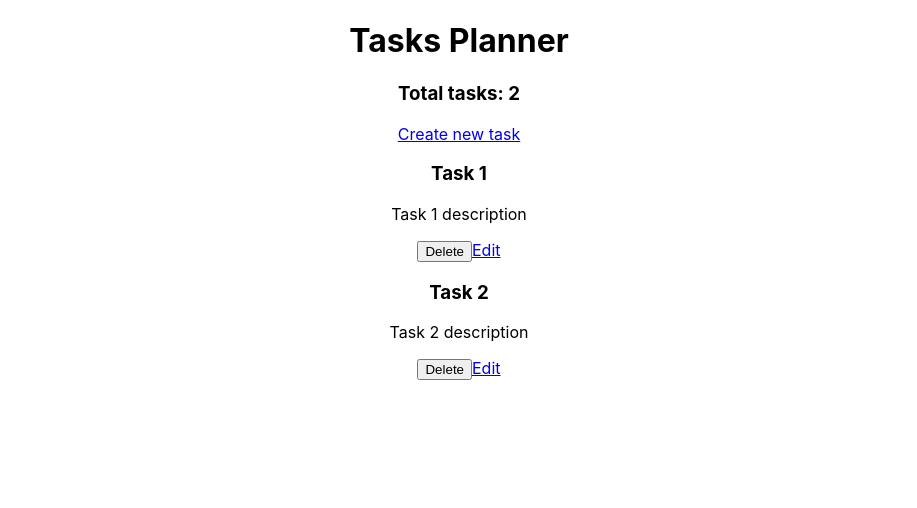
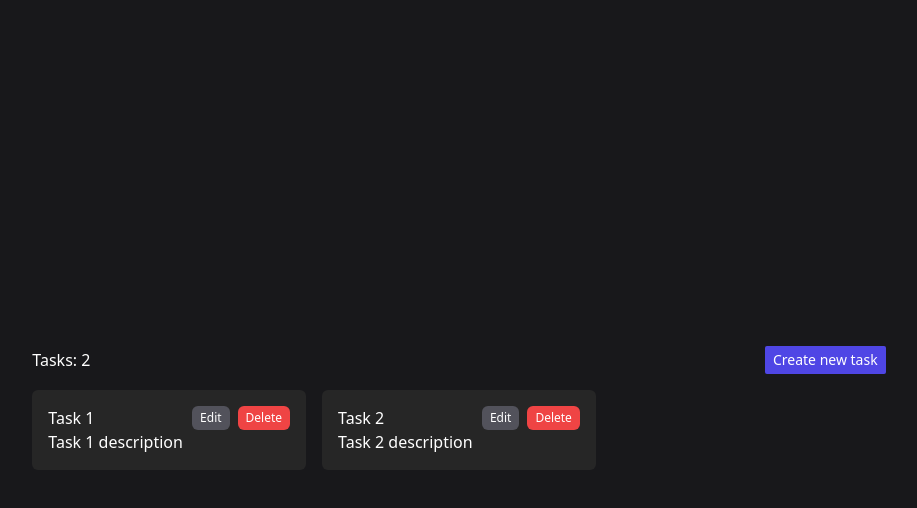
Before and after one commit to VictoriaDefagot/react-redux, a React (Create React App) app in the folder react-redux/: page / in a window 1280 px wide. Shown: the top 508 px of the page, without its empty margins (181-1098 px from the left). Built offline with nearby package versions, Linux system fonts and the light colour scheme.

Commit message:
Tailwind CSS

```diff
--- a/react-redux/package.json
+++ b/react-redux/package.json
@@ -38,5 +38,8 @@
       "last 1 firefox version",
       "last 1 safari version"
     ]
+  },
+  "devDependencies": {
+    "tailwindcss": "^3.1.8"
   }
 }
--- a/react-redux/src/App.js
+++ b/react-redux/src/App.js
@@ -7,10 +7,9 @@ function App() {
 
   return (
 
-    <div className="App">
+    <div className="bg-zinc-900 h-screen text-white">
 
-      <h1>Tasks Planner</h1>
-
+      <div className='flex items-center justify-center h-full'>
         <BrowserRouter>
           <Routes>
             <Route path='/' element={<TasksList />}></Route>
@@ -18,6 +17,7 @@ function App() {
             <Route path='/edit-task/:id' element={<TasksForm />}></Route>
           </Routes>
         </BrowserRouter>
+      </div>
 
     </div>
 
--- a/react-redux/src/components/tasksForm.js
+++ b/react-redux/src/components/tasksForm.js
@@ -49,13 +49,19 @@ function TasksForm() {
         if(params.id) {
             setTask(tasks.find(task => task.id === params.id));
         }
-    }, []);
+    }, [params.id, tasks]);
 
     return(
-        <form onSubmit={handlerSubmit}>
-            <input type="text" name="title" placeholder="Task Title" onChange={handlerChange} value={task.title}></input>
-            <textarea placeholder="Task Description" name="description" onChange={handlerChange} value={task.description}></textarea>
-            <button>Save</button>
+        <form onSubmit={handlerSubmit} className='bg-zinc-800 max-w-sm p-4'>
+            <label htmlFor='title' className='block text-xs font-bold mb-2'>Task:</label>
+            <input type="text" name="title" placeholder="Title" onChange={handlerChange} value={task.title}
+            className='w-full p-2 rounded-md bg-zinc-600 mb-2'></input>
+
+            <label htmlFor='description' className='block text-xs font-bold mb-2'>Description:</label>
+            <textarea placeholder="Description" name="description" onChange={handlerChange} value={task.description}
+            className='w-full p-2 rounded-md bg-zinc-600 mb-2'></textarea>
+
+            <button className='bg-indigo-600 px-2 py-1'>Save</button>
         </form>
     )
 
--- a/react-redux/src/components/tasksList.js
+++ b/react-redux/src/components/tasksList.js
@@ -13,24 +13,33 @@ function TasksList() {
     };
 
     return(
-        <>
+        <div className='w-4/6'>
 
-        <header>
-            <h3> Total tasks: {tasks.length}</h3>
-            <Link to='/create-task'>
+            <header className='flex justify-between items-center py-4'>
+                <h3> Tasks: {tasks.length}</h3>
+                <Link to='/create-task' className='bg-indigo-600 px-2 py-1 rounded-sm text-sm'>
                     Create new task
                 </Link>
             </header>
 
+            <div className='grid grid-cols-3 gap-4'>
                 {tasks.map(task => (
-            <div key={task.id}>
+                    <div key={task.id} className='bg-neutral-800 p-4 rounded-md'>
+                        <header className='flex justify-between'>
                             <h3>{task.title}</h3>
+                            <div className='flex gap-x-2'>
+                                <Link to={`/edit-task/${task.id}`}
+                                className='bg-zinc-600 px-2 py-1 text-xs rounded-md'>Edit</Link>
+                                <button onClick={() => handlerDelete(task.id)}
+                                className='bg-red-500 px-2 py-1 text-xs rounded-md'>Delete</button>
+                            </div>
+                        </header>
                         <p>{task.description}</p>
-                <button onClick={() => handlerDelete(task.id)}>Delete</button>
-                <Link to={`/edit-task/${task.id}`}>Edit</Link>
                     </div>
                 ))}
-        </>
+            </div>
+
+        </div>
     )
 };
 
--- a/react-redux/src/index.css
+++ b/react-redux/src/index.css
@@ -1,13 +1,3 @@
-body {
-  margin: 0;
-  font-family: -apple-system, BlinkMacSystemFont, 'Segoe UI', 'Roboto', 'Oxygen',
-    'Ubuntu', 'Cantarell', 'Fira Sans', 'Droid Sans', 'Helvetica Neue',
-    sans-serif;
-  -webkit-font-smoothing: antialiased;
-  -moz-osx-font-smoothing: grayscale;
-}
-
-code {
-  font-family: source-code-pro, Menlo, Monaco, Consolas, 'Courier New',
-    monospace;
-}
+@tailwind base;
+@tailwind components;
+@tailwind utilities;
--- /dev/null
+++ b/react-redux/tailwind.config.js
@@ -0,0 +1,8 @@
+/** @type {import('tailwindcss').Config} */
+module.exports = {
+  content: ["./src/**/*.{html,js}"],
+  theme: {
+    extend: {},
+  },
+  plugins: [],
+}
```
Also changed, not shown: 1 other file (tests, documents, lock files or other folders). Lines whose indentation alone changed are shown as unchanged.
